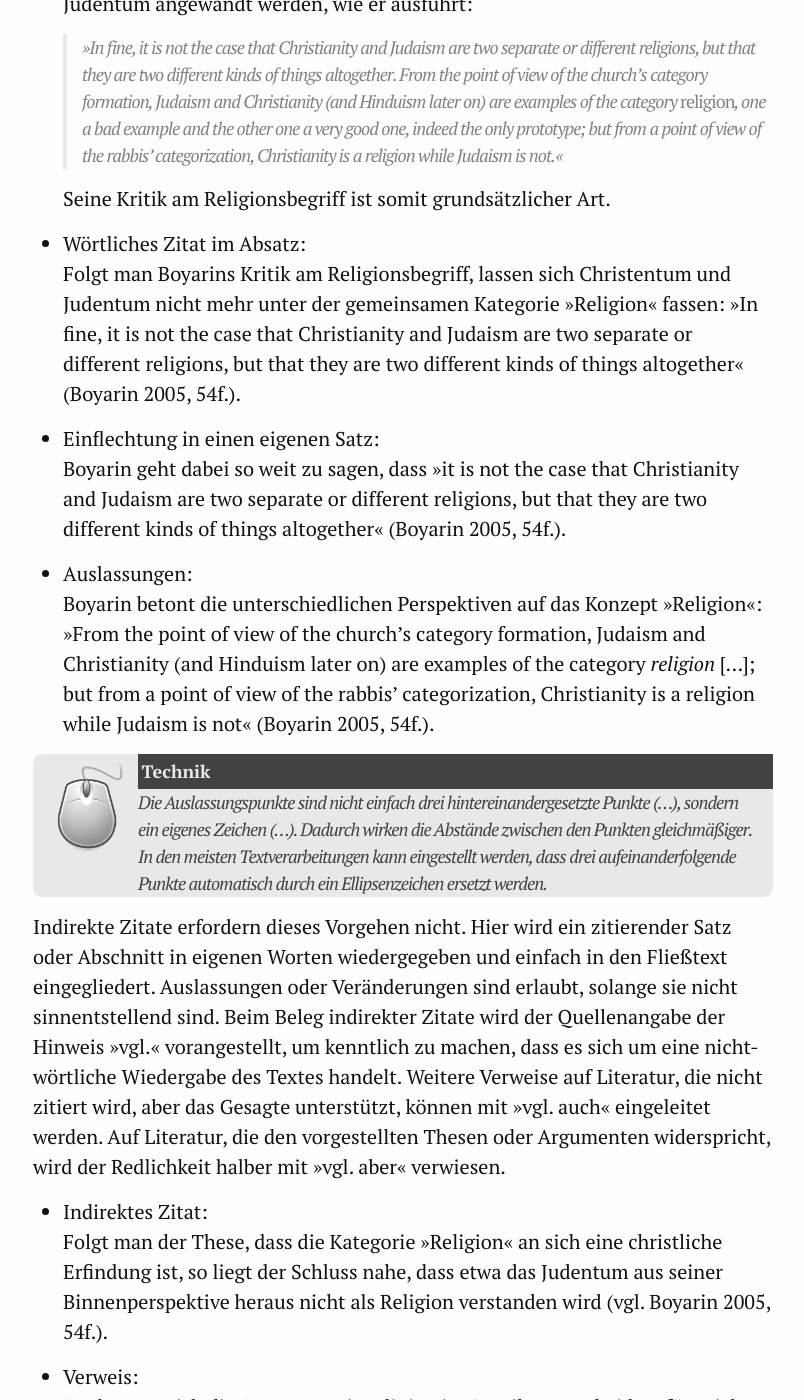
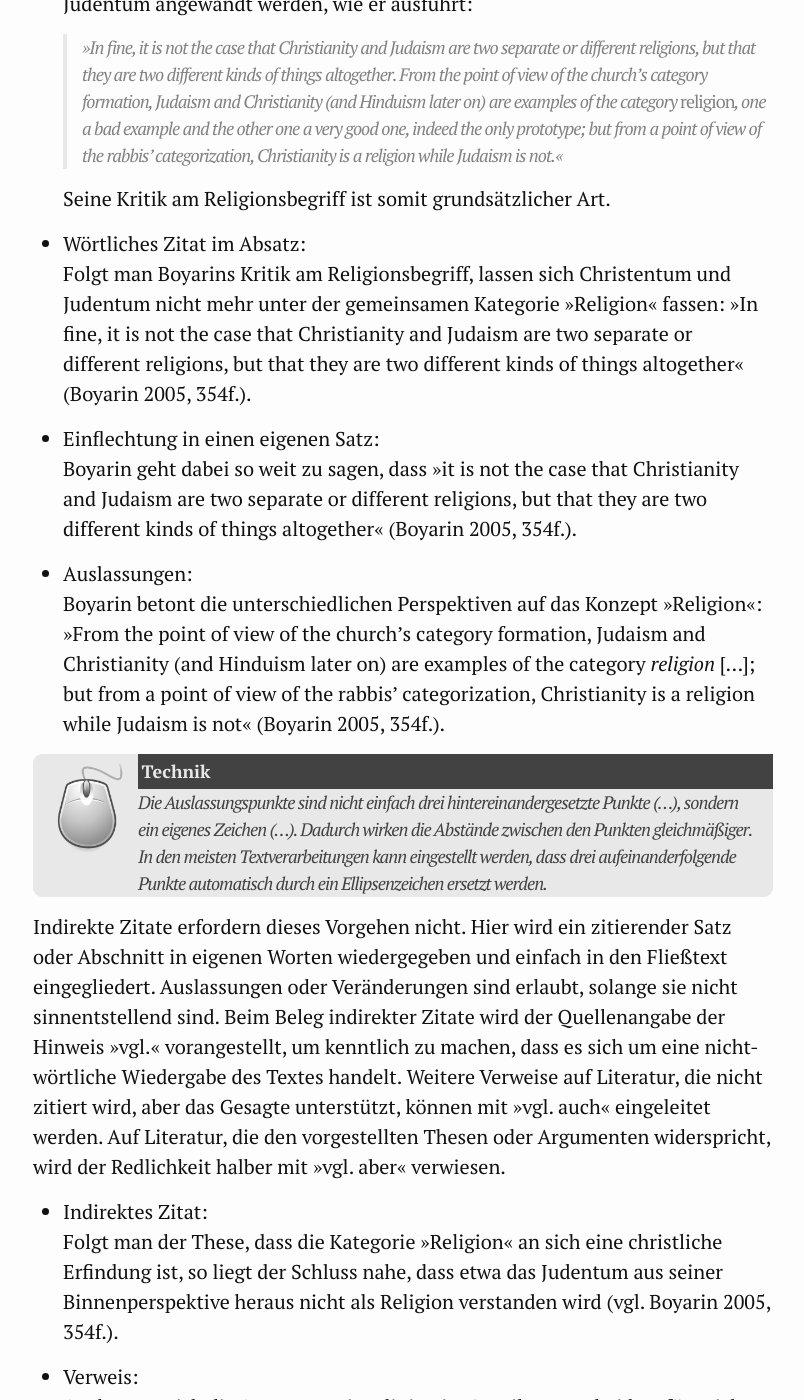
Before and after one commit to CERES-RUB/wissenschaftliches-arbeiten, a Jekyll site: the page built from 05_Zitieren.md, in a window 1280 px wide and 1400 px high, scrolled down 2423 px. Shown: the whole window, without its empty margins (237-1041 px from the left). Built offline with Jekyll 4.4.1, drawn with Linux system fonts in a browser that asks for light colours.

Commit message:
Fix page references for Boyarin quote.

```diff
--- a/05_Zitieren.md
+++ b/05_Zitieren.md
@@ -59,13 +59,13 @@ Dieses Zitat kann nun auf verschiedene Weisen im Text wiedergegeben werden:
     Seine Kritik am Religionsbegriff ist somit grundsätzlicher Art.
 
 -   Wörtliches Zitat im Absatz:\
-    Folgt man Boyarins Kritik am Religionsbegriff, lassen sich Christentum und Judentum nicht mehr unter der gemeinsamen Kategorie »Religion« fassen: »In fine, it is not the case that Christianity and Judaism are two separate or different religions, but that they are two different kinds of things altogether« (Boyarin 2005, 54f.).
+    Folgt man Boyarins Kritik am Religionsbegriff, lassen sich Christentum und Judentum nicht mehr unter der gemeinsamen Kategorie »Religion« fassen: »In fine, it is not the case that Christianity and Judaism are two separate or different religions, but that they are two different kinds of things altogether« (Boyarin 2005, 354f.).
 
 -   Einflechtung in einen eigenen Satz:\
-    Boyarin geht dabei so weit zu sagen, dass »it is not the case that Christianity and Judaism are two separate or different religions, but that they are two different kinds of things altogether« (Boyarin 2005, 54f.).
+    Boyarin geht dabei so weit zu sagen, dass »it is not the case that Christianity and Judaism are two separate or different religions, but that they are two different kinds of things altogether« (Boyarin 2005, 354f.).
 
 -   Auslassungen:\
-    Boyarin betont die unterschiedlichen Perspektiven auf das Konzept »Religion«: »From the point of view of the church’s category formation, Judaism and Christianity (and Hinduism later on) are examples of the category *religion* \[…\]; but from a point of view of the rabbis’ categorization, Christianity is a religion while Judaism is not« (Boyarin 2005, 54f.).
+    Boyarin betont die unterschiedlichen Perspektiven auf das Konzept »Religion«: »From the point of view of the church’s category formation, Judaism and Christianity (and Hinduism later on) are examples of the category *religion* \[…\]; but from a point of view of the rabbis’ categorization, Christianity is a religion while Judaism is not« (Boyarin 2005, 354f.).
 
 <div class="Technik">
 
@@ -76,7 +76,7 @@ Die Auslassungspunkte sind nicht einfach drei hintereinandergesetzte Punkte (...
 Indirekte Zitate erfordern dieses Vorgehen nicht. Hier wird ein zitierender Satz oder Abschnitt in eigenen Worten wiedergegeben und einfach in den Fließtext eingegliedert. Auslassungen oder Veränderungen sind erlaubt, solange sie nicht sinnentstellend sind. Beim Beleg indirekter Zitate wird der Quellenangabe der Hinweis »vgl.« vorangestellt, um kenntlich zu machen, dass es sich um eine nicht-wörtliche Wiedergabe des Textes handelt. Weitere Verweise auf Literatur, die nicht zitiert wird, aber das Gesagte unterstützt, können mit »vgl. auch« eingeleitet werden. Auf Literatur, die den vorgestellten Thesen oder Argumenten widerspricht, wird der Redlichkeit halber mit »vgl. aber« verwiesen.
 
 -   Indirektes Zitat:\
-    Folgt man der These, dass die Kategorie »Religion« an sich eine christliche Erfindung ist, so liegt der Schluss nahe, dass etwa das Judentum aus seiner Binnenperspektive heraus nicht als Religion verstanden wird (vgl. Boyarin 2005, 54f.).
+    Folgt man der These, dass die Kategorie »Religion« an sich eine christliche Erfindung ist, so liegt der Schluss nahe, dass etwa das Judentum aus seiner Binnenperspektive heraus nicht als Religion verstanden wird (vgl. Boyarin 2005, 354f.).
 
 -   Verweis:\
     Auch wenn sich die Argumentationslinien im Detail unterscheiden, fügt sich Asads Dekonstruktion des Religionsbegriffs in eine Reihe postkolonialer Kritik am christozentrischen Konzept »Religion« (vgl. etwa Boyarin 2005).
```
